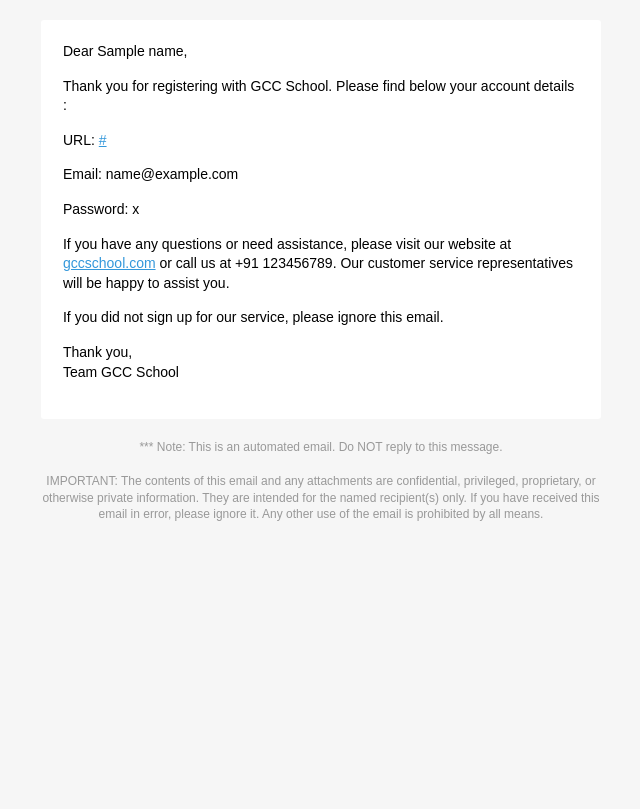
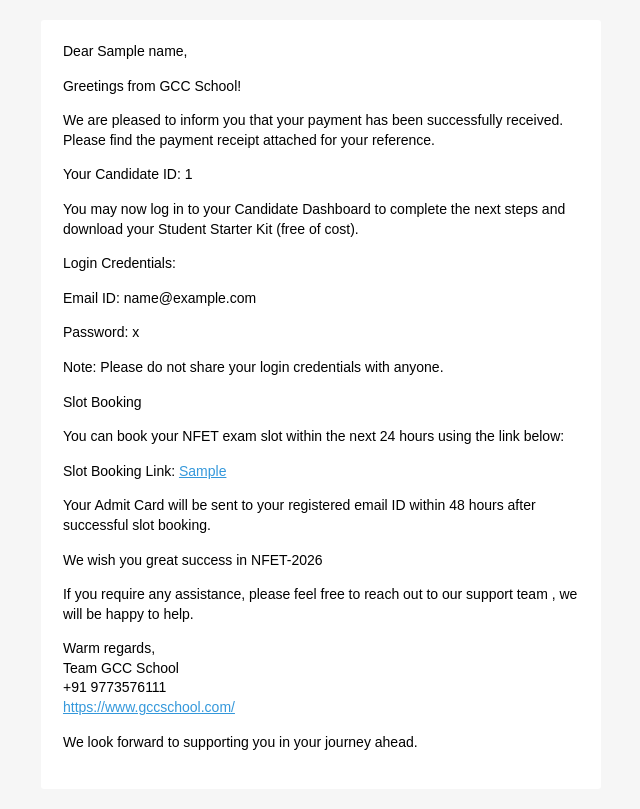
Before and after one commit to KCGlobed/gccwebsite_admin_backend, a Django app: template users/templates/user_login_detail_email.html in a window 1280 px wide. Shown: the whole page, without its empty margins (319-959 px from the left). Before the commit the page ends 521 px from the top, so only its background shows below. Run offline with Django 5.2, Linux system fonts and the light colour scheme; the template is opened without the code that fills it: most values are stand-ins (such as "Sample title", 1, 10 or a date in 2020); parts of the project's set-up code (start-up, migrations or seed data) failed here and were passed over.

Commit message:
changes for login functionality\

```diff
--- a/career/urls.py
+++ b/career/urls.py
@@ -11,6 +11,5 @@ urlpatterns = [
 
     path("newslettersubscribers_page_list", NewsletterSubscribers_List.as_view()),
 
-    path("testing", Testing.as_view()),
 
 ]
--- a/gcc_backend/settings.py
+++ b/gcc_backend/settings.py
@@ -215,8 +215,3 @@ EMAIL_USE_SSL = True
 
 
 BASE_URL = 'https://gccschool.com'
-
-
-print("@@@@@@@@@@@@@@@@@@@@@@@@@@@@@@@@@@@@@@@@")
-print("env value...", os.getenv("EMAIL_HOST"))
-print("env value...", os.getenv("EMAIL_HOST_PASSWORD"))
--- a/users/templates/user_login_detail_email.html
+++ b/users/templates/user_login_detail_email.html
@@ -351,22 +351,35 @@
                       <td>
                         <p>Dear {{name}},</p>
                         <p></p>
-                        <p>Thank you for registering with GCC School. Please find below your account details :</p>
+                        <p>Greetings from GCC School!</p>
                         <p></p>
-                        <p>URL: <a href="{{verification_link}}">{{verification_link}}</a></p>
+                        <p>We are pleased to inform you that your payment has been successfully received. Please find the payment receipt attached for your reference.</p>
                         <p></p>
-                        <p>Email: {{email}}</p>
+                        <p>Your Candidate ID: {{candidate_id}}</p>
                         <p></p>
+                        <p>You may now log in to your Candidate Dashboard to complete the next steps and download your Student Starter Kit (free of cost).</p>
+                        <p></p>
+                        <p>Login Credentials: </p>
+                        <p></p>
+                        <p>Email ID: {{email}}</p>
                         <p>Password: {{password}}</p>
                         <p></p>
+                        <p>Note: Please do not share your login credentials with anyone. </p>
                         <p></p>
+                        <p>Slot Booking</p>
+                        <p>You can book your NFET exam slot within the next 24 hours using the link below:</p>
+                        <p>Slot Booking Link: <a href="{{slot_booking}}">{{slot_booking}}</a></p>
                         <p></p>
-                        <p>If you have any questions or need assistance, please visit our website at <a href="https://gccschool.com/">gccschool.com</a> or call us at +91 123456789. Our customer service representatives will be happy to assist you.</p>
+                        <p>Your Admit Card will be sent to your registered email ID within 48 hours after successful slot booking.</p>
                         <p></p>
-                        <p>If you did not sign up for our service, please ignore this email.</p>
+                        <p>We wish you great success in NFET-2026 </p>
                         <p></p>
+                        <p>If you require any assistance, please feel free to reach out to our support team , we will be happy to help.</p>
                         <p></p>
-                        <p>Thank you,<br>Team GCC School</p>
+                        <p>Warm regards,<br>Team GCC School<br>+91 9773576111<br><a href="https://www.gccschool.com/">https://www.gccschool.com/</a></p>
+                        <p></p>
+                        <p>We look forward to supporting you in your journey ahead. </p>
+
                       </td>
                     </tr>
                   </table>
@@ -378,20 +391,7 @@
             <!-- END CENTERED WHITE CONTAINER -->
 
             <!-- START FOOTER -->
-            <div class="footer">
-              <table role="presentation" border="0" cellpadding="0" cellspacing="0">
-                <tr>
-                  <td class="content-block">
-                    <span class="apple-link">*** Note: This is an automated email. Do NOT reply to this message.</span><br><br>
-                    <span class="apple-link">IMPORTANT: The contents of this email and any attachments are confidential, privileged, proprietary, or otherwise private information. They are intended for the named recipient(s) only. If you have received this email in error, please ignore it. Any other use of the email is prohibited by all means.</span>
-                  </td>
-                </tr>
-                <tr>
-                  <td class="content-block powered-by">
-                  </td>
-                </tr>
-              </table>
-            </div>
+
             <!-- END FOOTER -->
 
           </div>
--- a/users/urls.py
+++ b/users/urls.py
@@ -13,8 +13,6 @@ urlpatterns = [
     path('forgot-password/', UserForgotPasswordView.as_view(), name="forgot-password"),
 
     path('reset-password/', UserResetPasswordView.as_view(), name="reset-password"),
-    path('view-student-detail-test/<int:id>', GetStudentDetailView_Test.as_view(), name="get-student-detail-test"),
+    path('view-student-detail/<int:id>', GetStudentDetailView.as_view(), name="get-student-detail"),
 
-    path("testing2", Testing2.as_view()),
-    path("testing3", Testing3.as_view()),
 ]
```
Also changed, not shown: career/views.py (+0 -11 lines), users/serializers.py (+17 -14 lines), users/views.py (+1 -18 lines).
